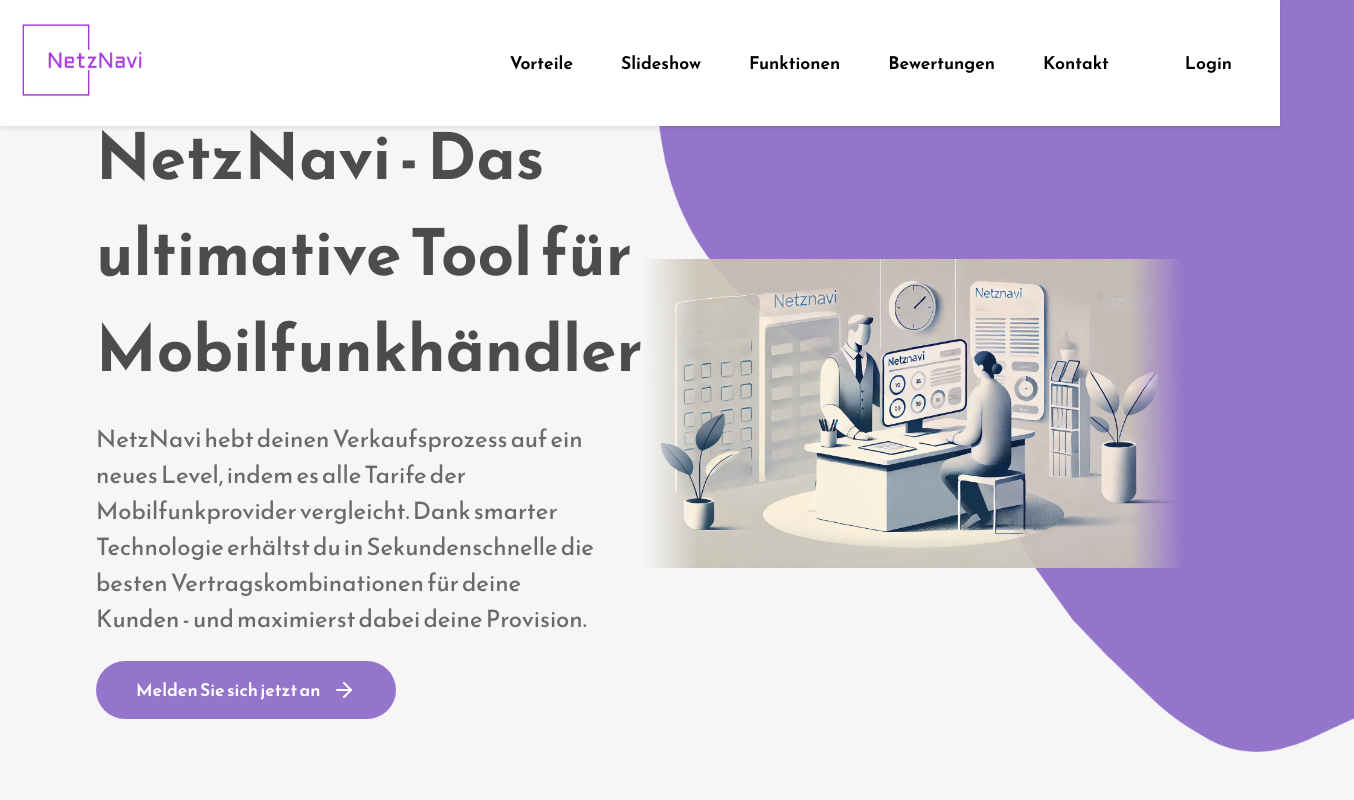
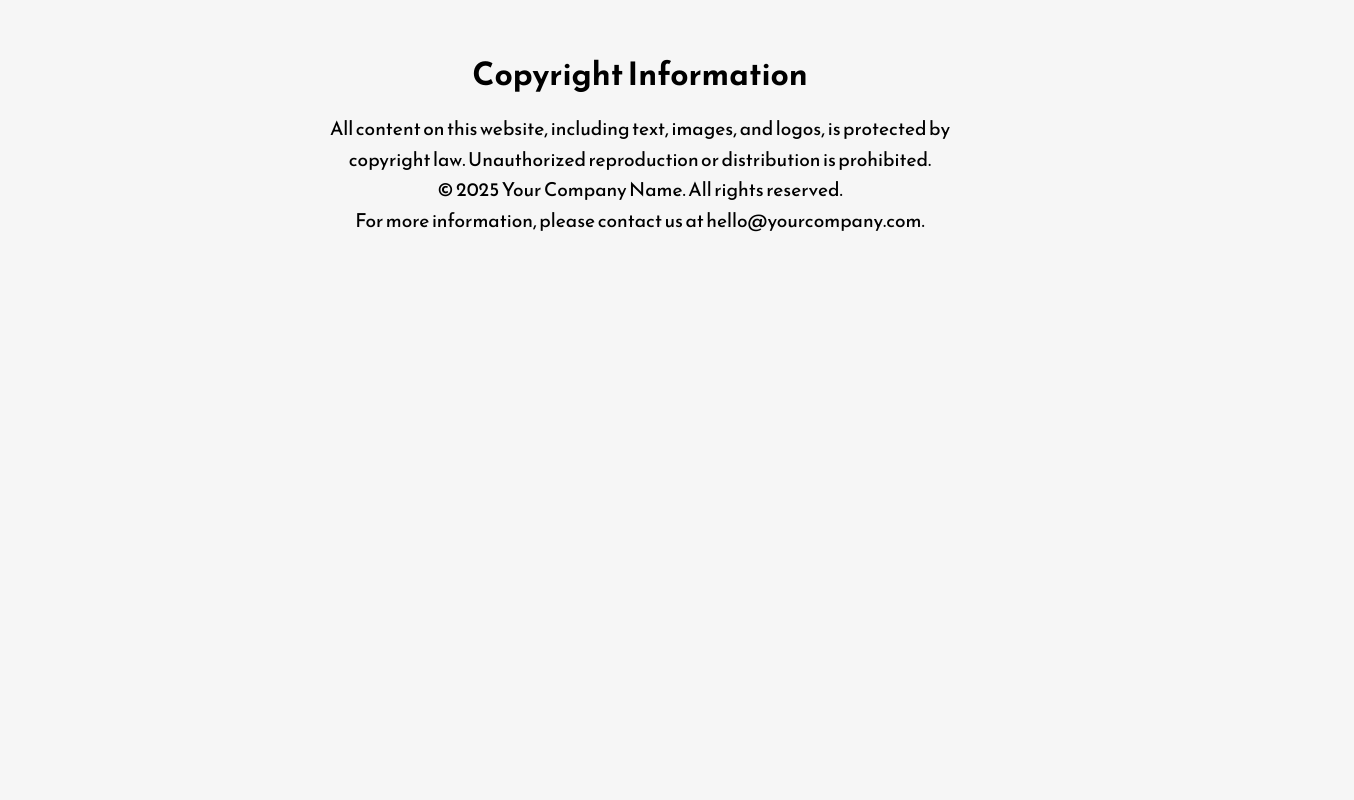
Before and after one commit to YuvrajShekhar/NetzNavi-Landing-Page, a React (Create React App) app: page /copyright in a window 1280 px wide. Shown: the top 800 px of the page, 1354 px wide, since content can reach past the window. Built offline with nearby package versions, Linux system fonts and the light colour scheme.

Commit message:
added impressum and removed names from testimonials

```diff
--- a/package.json
+++ b/package.json
@@ -11,6 +11,7 @@
     "react": "^19.0.0",
     "react-dom": "^19.0.0",
     "react-icons": "^5.4.0",
+    "react-router-dom": "^7.2.0",
     "react-scripts": "5.0.1",
     "react-slideshow-image": "^4.3.2",
     "web-vitals": "^4.2.4"
--- a/src/App.css
+++ b/src/App.css
@@ -521,3 +521,45 @@
   margin-top: 8px;
   font-style: italic;
 }
+
+.footer-impressum {
+  margin-top: 1rem; /* Add space between footer content and Impressum link */
+  text-align: center; /* Center the link */
+  width: 100%;
+  margin-bottom: 3rem;
+}
+
+.footer-impressum a {
+  color: #000;
+  text-decoration: none;
+  font-weight: bold;
+}
+
+.footer-impressum a:hover {
+  text-decoration: underline;
+}
+
+.copyright-page {
+  padding: 20px;
+  max-width: 800px;
+  margin: 0 auto;
+}
+
+.copyright-page h1 {
+  font-size: 2rem;
+  margin-bottom: 1rem;
+}
+
+.copyright-page p {
+  font-size: 1.2rem;
+  line-height: 1.6;
+}
+
+.copyright-page a {
+  color: #000;
+  text-decoration: none;
+}
+
+.copyright-page a:hover {
+  text-decoration: underline;
+}
--- a/src/App.js
+++ b/src/App.js
@@ -7,14 +7,31 @@
 import Contact from './Components/Contact';
 import Footer from './Components/Footer';
 import Slideshow from './Components/Slideshow';
+import CopyrightPage from "./Components/CopyrightPage";
+import { BrowserRouter as Router, Routes, Route } from "react-router-dom";
 
 function App() {
+  return (
+    <Router>
+      <Routes>
+        {/* Main website layout */}
+        <Route path="/" element={<MainLayout />} />
+
+        {/* Copyright page as a full separate page */}
+        <Route path="/copyright" element={<CopyrightPage />} />
+      </Routes>
+    </Router>
+  );
+}
+
+// Define the main layout with homepage sections
+const MainLayout = () => {
   return (
     <div className="App">
       <div id="home"><Home /></div>
       <div id="about">
-      <About/>
-      <AboutSecond />
+        <About/>
+        <AboutSecond />
       </div>
       <div id="slideshow"><Slideshow /></div>
       <div id="features"><Work/></div>
@@ -23,6 +40,6 @@
       <Footer/>
     </div>
   );
-}
+};
 
 export default App;
--- a/src/Components/Contact.jsx
+++ b/src/Components/Contact.jsx
@@ -1,4 +1,5 @@
 import React from 'react'
+import {FiArrowRight} from "react-icons/fi"
 
 const Contact = () => {
   return (
@@ -11,6 +12,9 @@
             <input type="text" placeholder='yourmail@gmail.com'/>
             <button className='secondary-button'>anfragen</button>
         </div>
+        <button className='secondary-button' style={{marginTop:'2%'}}>
+            Melden Sie sich jetzt an <FiArrowRight/>
+            </button>
     </div>
   )
 }
--- /dev/null
+++ b/src/Components/CopyrightPage.jsx
@@ -0,0 +1,22 @@
+import React from "react";
+
+const CopyrightPage = () => {
+  return (
+    <div className="copyright-page" style={{ minHeight: "100vh", padding: "50px", textAlign: "center" }}>
+      <h1>Copyright Information</h1>
+      <p>
+        All content on this website, including text, images, and logos, is
+        protected by copyright law. Unauthorized reproduction or distribution is
+        prohibited.
+      </p>
+      <p>
+        © 2025 Your Company Name. All rights reserved.
+      </p>
+      <p>
+        For more information, please contact us at <a href="mailto:hello@yourcompany.com">hello@yourcompany.com</a>.
+      </p>
+    </div>
+  );
+};
+
+export default CopyrightPage;
--- a/src/Components/Footer.jsx
+++ b/src/Components/Footer.jsx
@@ -4,9 +4,11 @@
 import { SiLinkedin } from "react-icons/si";
 import { BsYoutube } from "react-icons/bs";
 import { FaFacebookF } from "react-icons/fa";
+import { Link } from "react-router-dom";
 
 const Footer = () => {
   return (
+    <div>
     <div className="footer-wrapper">
       <div className="footer-section-one">
         <div className="footer-logo-container">
@@ -36,6 +38,10 @@
         </div>
       </div>
     </div>
+    <div className="footer-impressum">
+    <Link to="/copyright">Impressum</Link>
+      </div>
+    </div>
   );
 };
 
--- a/src/Components/Home.jsx
+++ b/src/Components/Home.jsx
@@ -21,9 +21,9 @@
             <p className='primary-text'>
             NetzNavi hebt deinen Verkaufsprozess auf ein neues Level, indem es alle Tarife  der Mobilfunkprovider vergleicht. Dank smarter Technologie erhältst du in Sekundenschnelle die besten Vertragskombinationen für deine Kunden - und maximierst dabei deine Provision.
             </p>
-            <button className='secondary-button'>
+            {/* <button className='secondary-button'>
             Melden Sie sich jetzt an <FiArrowRight/>
-            </button>
+            </button> */}
         </div>
         <div className='home-image-section'>
               <img className="faded-image" src={bannerImage} alt="" />
--- a/src/Components/Navbar.jsx
+++ b/src/Components/Navbar.jsx
@@ -55,7 +55,7 @@
         <button
         className="primary-button"
         onClick={() => window.open("https://netznavi.net/", "_blank", "noopener,noreferrer")}>
-        Login
+        Zur App
         </button>
         </div>
         <div className='navbar-menu-container'>
--- a/src/Components/Slideshow.jsx
+++ b/src/Components/Slideshow.jsx
@@ -22,7 +22,7 @@
 
   return (
     <div className='slideshow-section-wrapper'>
-    <p className='primary-subheading'>SlideShow</p>
+    <p className='primary-subheading'>Features</p>
     <Slide arrows={true} infinite={true}>
         {images.map((image, index) => (
             <div className="each-slide" key={index}>
--- a/src/Components/Testimonials.jsx
+++ b/src/Components/Testimonials.jsx
@@ -4,8 +4,11 @@
 import "react-slideshow-image/dist/styles.css";
 
 const testimonials = [
-  { name: "John Doe 1", rating: 5, text: "Lorem ipsum dolor sit amet consectetur. Non tincidunt magna non et elit. Dolor turpis molestie dui magnis facilisis at fringilla quam." },
-  { name: "John Doe 2", rating: 4, text: "Lorem ipsum dolor sit amet consectetur. Non tincidunt magna non et elit. Dolor turpis molestie dui magnis facilisis at fringilla quam." }
+  { name: "John Doe 1", rating: 5, text: "Coole Idee, ich habs hauptsächlich zum Einarbeiten genutzt. Unser Azubi hat schnell ein Gefühl für sinnvolle Vertragskombinationen bekommen" },
+  { name: "John Doe 2", rating: 4, text: "Ich bin überrascht wie gut das Ding ist. Macht ständig Kombinationen an die ich nicht denke und achtet selber auf die Provision. Hab damit richtig gut gearbeitet und ziemlich gute Verträge gefunden." },
+  { name: "John Doe 2", rating: 4, text: "Mein erster Eindruck von Netznavi ist geprägt von positiver Überraschung. Obwohl ich mich erst zurechtfinden musste habe ich mich mit dem Tool schnell eingefuchst. Nach zwei drei Versuchen hat alles geklappt und ich hab ein paar Standart  Verträge durchgerechnet. Dann sogar komplizierte Kombis. Und grad mit mehreren Partnerkarten und Gigakombi kamen erstaunlich gute Ergebnisse die mich und meine Mitarbeiter überraschten, da wir anders rechneten. Auch in der Praxis erweist sich die Nutzung  als praktisch. Zu den Stoßzeiten konnten wir die Kunden deutlich schneller abarbeiten und haben die Warteschlange vermieden. Mein Fazit ist daher sehr positiv ausgefallen. Danke!" },
+  { name: "John Doe 2", rating: 4, text: "Haben Netznavi jetzt zwei Wochen getestet und rückblickend war die Zeit sehr erfolgreich. Die Zielvorgaben vom Provider sind schon fast erfüllt, der Monat ist nichtmal um.  Ist sein Geld wert auch wenns bisschen langweilig aussieht." },
+  { name: "John Doe 2", rating: 4, text: "Anfangs hatte ich einige Fragen zur Nutzung.  Mir wurde aber alles ausführlich und freundlich erklärt, danke an den guten Kundenservice! Ich war außerdem skeptisch ob es meine Mitarbeiter nicht unterfordert. Mittlerweile sehe ich Netznavi als gute Ergänzung zu meinem Team. Ich würds das 'rundum Sorglos Tool' nennen. Ich bin mir sicher, dass der Laden damit läuf" },
 ];
 
 const Testimonial = ({ name, rating, text }) => (
@@ -15,7 +18,7 @@
       <div className="testimonials-stars-container">
         {Array(rating).fill(<AiFillStar />)}
       </div>
-      <h2>{name}</h2>
+      {/* <h2>{name}</h2> */}
     </div>
   </div>
 );
```
Also changed, not shown: src/Components/Layout.jsx (added, +14 -0 lines), 1 other file (tests, documents, lock files or other folders).
